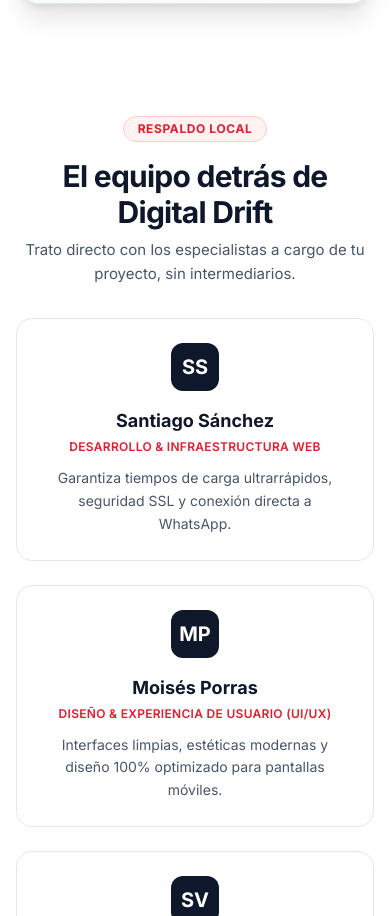
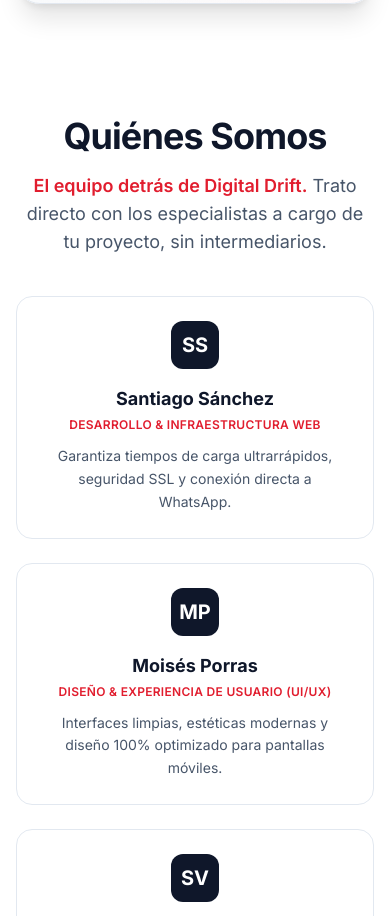
Before and after one commit to santiagoxx93/Digital_Drift_Software, a React (Vite) app: page / in a window 390 px wide. Shown: the part 8876-9792 px from the top of the page. Built offline with nearby package versions, Linux system fonts and the light colour scheme.

Commit message:
UI: Add Quienes Somos to nav and update section header

```diff
--- a/src/App.jsx
+++ b/src/App.jsx
@@ -124,6 +124,10 @@
         Preguntas
         <span className="absolute bottom-0 left-0 w-full h-[2px] bg-[#e11d2e] scale-x-0 origin-center group-hover:scale-x-100 transition-transform duration-300 ease-out rounded-full"></span>
       </a>
+      <a className="relative font-label-lg text-label-lg text-slate-600 hover:text-[#e11d2e] transition-colors duration-300 px-2 py-1 group" data-path="equipo" href="#equipo">
+        Quiénes Somos
+        <span className="absolute bottom-0 left-0 w-full h-[2px] bg-[#e11d2e] scale-x-0 origin-center group-hover:scale-x-100 transition-transform duration-300 ease-out rounded-full"></span>
+      </a>
       <a className="relative font-label-lg text-label-lg text-slate-600 hover:text-[#e11d2e] transition-colors duration-300 px-2 py-1 group" data-path="contacto" href="#contacto">
         Contacto
         <span className="absolute bottom-0 left-0 w-full h-[2px] bg-[#e11d2e] scale-x-0 origin-center group-hover:scale-x-100 transition-transform duration-300 ease-out rounded-full"></span>
@@ -146,6 +150,7 @@
       <a onClick={() => setIsMobileMenuOpen(false)} href="#paquetes" className="w-full text-2xl font-bold text-slate-800 hover:text-[#e11d2e] py-2 border-b border-slate-100">Paquetes</a>
       <a onClick={() => setIsMobileMenuOpen(false)} href="#proceso" className="w-full text-2xl font-bold text-slate-800 hover:text-[#e11d2e] py-2 border-b border-slate-100">Proceso</a>
       <a onClick={() => setIsMobileMenuOpen(false)} href="#preguntas" className="w-full text-2xl font-bold text-slate-800 hover:text-[#e11d2e] py-2 border-b border-slate-100">Preguntas</a>
+      <a onClick={() => setIsMobileMenuOpen(false)} href="#equipo" className="w-full text-2xl font-bold text-slate-800 hover:text-[#e11d2e] py-2 border-b border-slate-100">Quiénes Somos</a>
       <a onClick={() => setIsMobileMenuOpen(false)} href="#contacto" className="w-full text-2xl font-bold text-slate-800 hover:text-[#e11d2e] py-2">Contacto</a>
     </nav>
     <a onClick={() => setIsMobileMenuOpen(false)} className="inline-flex items-center justify-center gap-2 px-8 py-4 mt-2 w-[80%] rounded-2xl bg-[#e11d2e] text-white font-bold text-lg shadow-[0_8px_24px_-4px_rgba(225,29,46,0.3)] hover:scale-105 transition-all" href="https://wa.me/584125063754?text=Hola%20Digital%20Drift,%20quiero%20consultar%20sobre%20sus%20servicios" target="_blank" rel="noopener noreferrer">
@@ -815,15 +820,12 @@
 {/*  NUEVA SECCIÓN: Equipo Fundador                                     */}
 {/*  =================================================================  */}
 <section data-aos="fade-up" id="equipo" className="w-full max-w-[1280px] mx-auto px-gutter-mobile md:px-margin py-space-xl">
-  <div className="text-center max-w-2xl mx-auto mb-8">
-    <div className="inline-block bg-red-50 text-[#e11d2e] border border-red-200 rounded-full px-3.5 py-1 text-xs font-bold uppercase tracking-wider mb-2">
-      RESPALDO LOCAL
-    </div>
-    <h2 className="text-[#0f172a] font-bold text-3xl tracking-tight mt-2">
-      El equipo detrás de Digital Drift
+  <div className="text-center max-w-2xl mx-auto mb-10">
+    <h2 className="text-[#0f172a] font-extrabold text-4xl md:text-5xl tracking-tight">
+      Quiénes Somos
     </h2>
-    <p className="font-body-md text-body-md text-slate-600 mt-2">
-      Trato directo con los especialistas a cargo de tu proyecto, sin intermediarios.
+    <p className="font-body-md text-slate-600 mt-4 text-lg">
+      <strong className="text-[#e11d2e] font-semibold">El equipo detrás de Digital Drift.</strong> Trato directo con los especialistas a cargo de tu proyecto, sin intermediarios.
     </p>
   </div>
   <div className="grid grid-cols-1 md:grid-cols-3 gap-6 mt-8">
```
